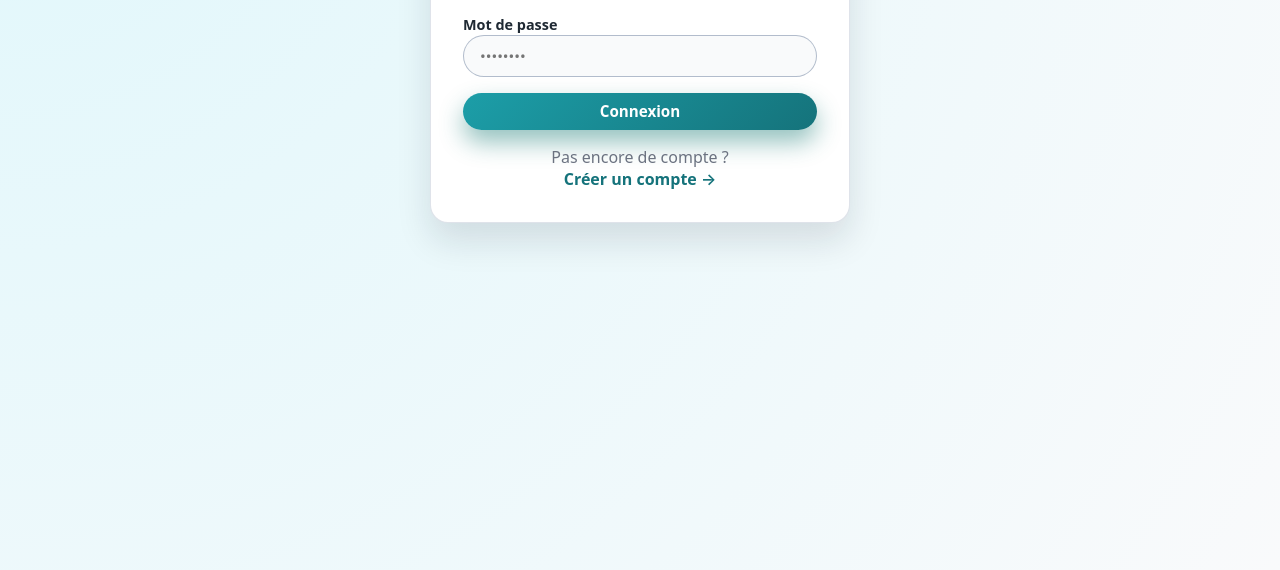
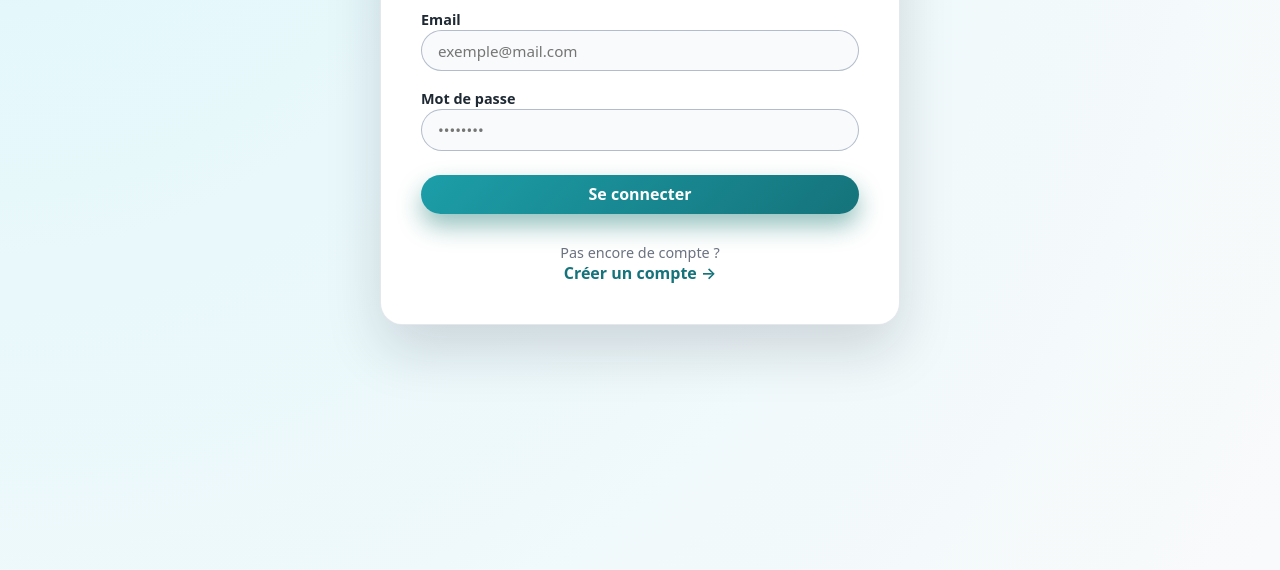
Before and after one commit to alderepelly/covoitexpress, a plain HTML site: page connexion.html in a window 1280 px wide. Shown: the part 230-800 px from the top of the page. Drawn offline with Linux system fonts and the light colour scheme.

Commit message:
Update connexion.html

```diff
--- a/connexion.html
+++ b/connexion.html
@@ -1,9 +1,9 @@
 <!DOCTYPE html>
 <html lang="fr">
 <head>
-  <meta charset="UTF-8">
+  <meta charset="UTF-8" />
   <title>Connexion – CovoitExpress</title>
-  <link rel="stylesheet" href="assets/css/style.css">
+  <link rel="stylesheet" href="assets/css/style.css" />
 </head>
 <body>
 
@@ -13,16 +13,28 @@
       <div class="logo-icon">JD</div>
       <span>JaalibaDaily</span>
     </div>
+
     <div class="nav-cta">
       <a href="index.html" class="btn btn-outline">Accueil</a>
     </div>
   </nav>
 </header>
 
-<section class="container-small">
-  <h1 class="center">Se connecter</h1>
+<div style="
+  max-width: 520px;
+  margin: 4rem auto;
+  padding: 2.5rem;
+  background: white;
+  border-radius: 22px;
+  box-shadow: 0 25px 55px rgba(15,23,42,0.15);
+  text-align: center;
+  border: 1px solid rgba(148,163,184,0.25);
+">
 
-  <form class="form-card">
+  <h1 style="margin-bottom:1.5rem; font-size:2rem;">Connexion</h1>
+
+  <form class="form-card" style="text-align:left;">
+
     <div>
       <label>Email</label>
       <input type="email" placeholder="exemple@mail.com" required>
@@ -33,18 +45,21 @@
       <input type="password" placeholder="••••••••" required>
     </div>
 
-    <button class="btn btn-primary" type="submit">Connexion</button>
+    <button class="btn btn-primary" style="margin-top: 0.5rem; width:100%; font-size:1rem;">
+      Se connecter
+    </button>
   </form>
 
-  <!-- SECTION CREATION DE COMPTE -->
-  <div class="center" style="margin-top: 1rem; color: var(--muted);">
-      Pas encore de compte ?<br>
-      <a href="inscription.html" style="color: var(--primary-dark); font-weight:600;">
+  <!-- NOUVELLE SECTION CREER UN COMPTE -->
+  <p style="margin-top: 1.8rem; color: var(--muted); font-size:0.9rem;">
+      Pas encore de compte ?
+      <br>
+      <a href="inscription.html" style="color: var(--primary-dark); font-weight:600; font-size:1rem;">
         Créer un compte →
       </a>
-  </div>
+  </p>
 
-</section>
+</div>
 
 </body>
 </html>
```
